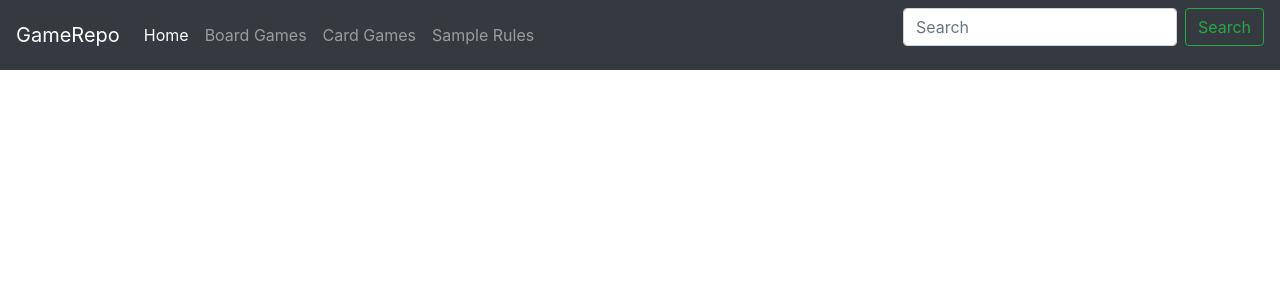
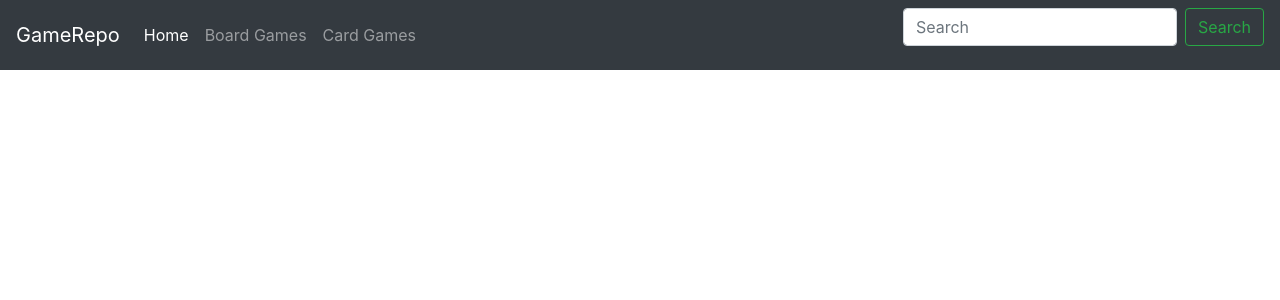
Before and after one commit to wd1168/BC_GameApp, a PHP site: page /gofish.php in a window 1280 px wide. Shown: the top 300 px of the page. Run offline with PHP 8.4, Linux system fonts and the light colour scheme.

Commit message:
Update gofish.tpl

```diff
--- a/web/templates/gofish.tpl
+++ b/web/templates/gofish.tpl
@@ -29,10 +29,7 @@
 
               <a class="nav-link" href="./card_games.php">Card Games</a>
             </li>
-             <li class="nav-item">
 
-              <a class="nav-link" href="./sample_rules.php">Sample Rules</a>
-            </li>
             <!--<li class="nav-item">-->
             <!--  <a class="nav-link disabled" href="#">Disabled</a>-->
             <!--</li>-->
```
